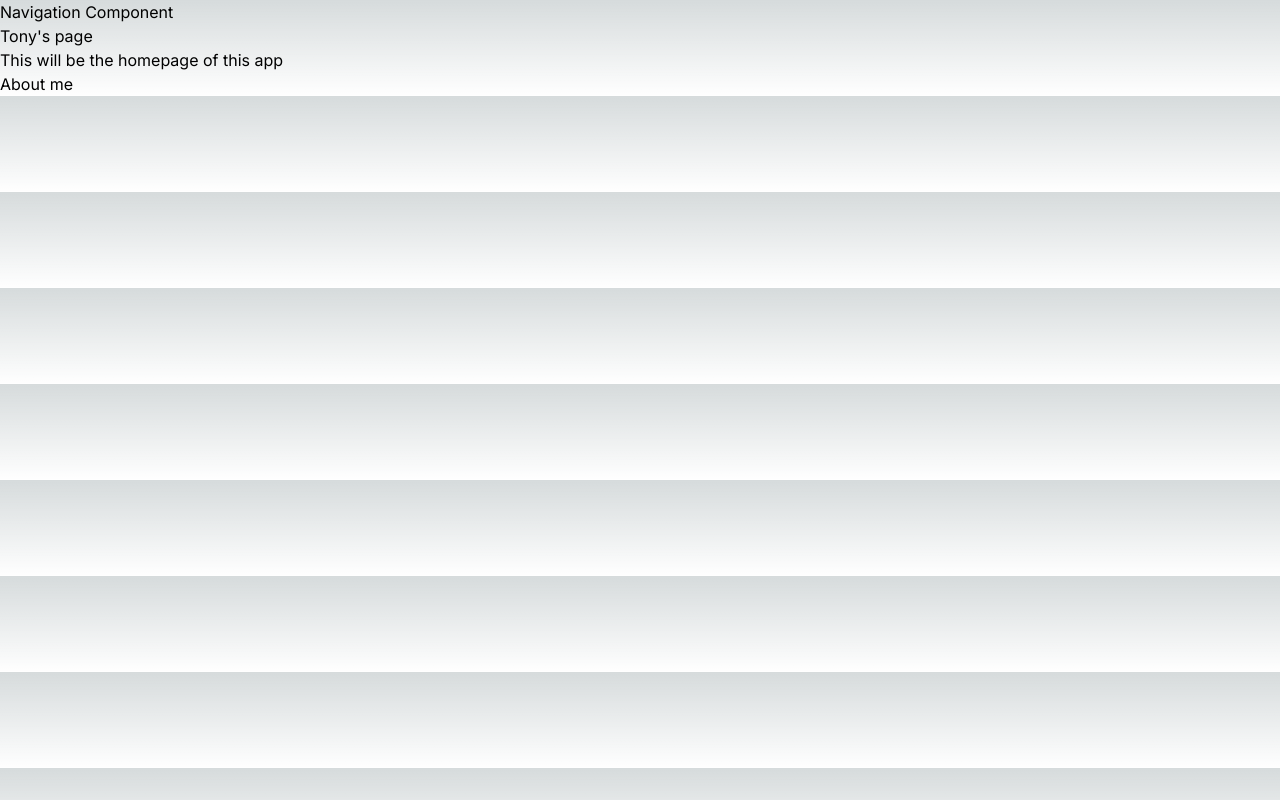
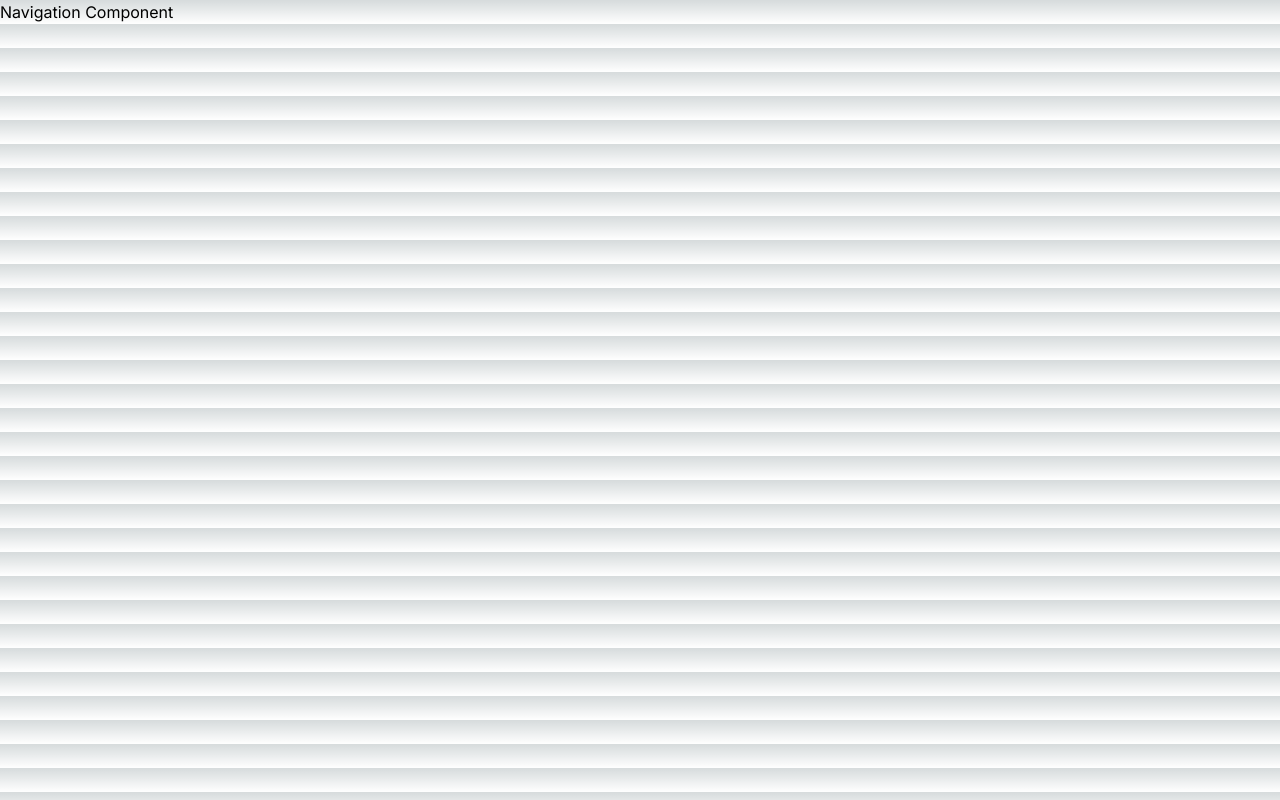
Before and after one commit to tvongvone/starternext, a Next.js app: page / in a window 1280 px wide. Built offline with nearby package versions, Linux system fonts and the light colour scheme.

Commit message:
deleted divs

```diff
--- a/src/app/page.js
+++ b/src/app/page.js
@@ -4,10 +4,6 @@ const page = () => {
   return (
     <div>
       <div>Navigation Component</div>
-      <h1>Tony's page</h1>
-      <div>This will be the homepage of this app</div>
-      <div>About me</div>
-
     </div>
   )
 }
```
